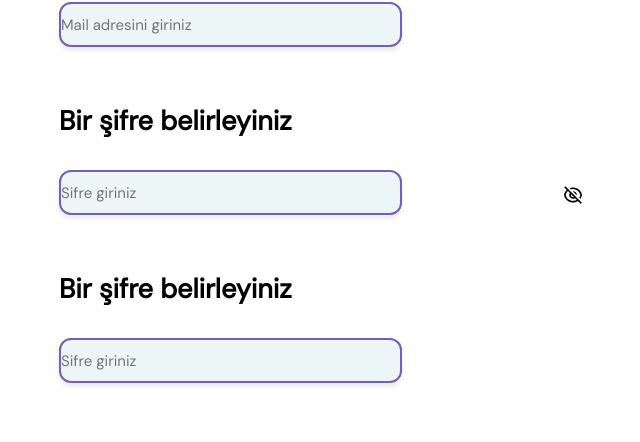
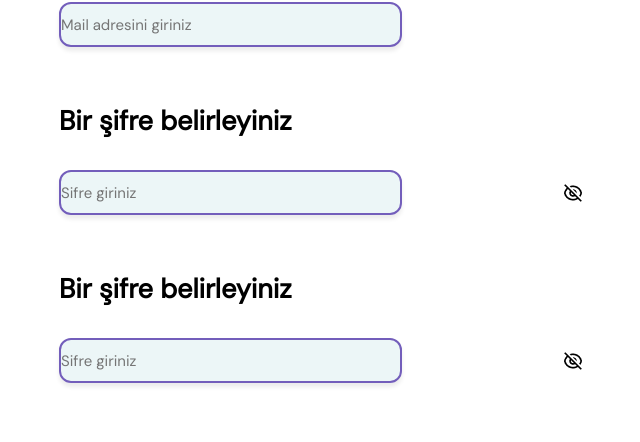
Before and after one commit to DNA-RNA/KidoKitDemo, a React (Create React App) app in the folder frontend/: page /KayitOl in a window 1280 px wide. Shown: the part 358-800 px from the top of the page, without its empty margins (317-957 px from the left). Built offline with nearby package versions, Linux system fonts and the light colour scheme.

Commit message:
syles klasörü eklendi

```diff
--- a/frontend/src/App.js
+++ b/frontend/src/App.js
@@ -1,9 +1,9 @@
 
 import {Route, Routes,BrowserRouter} from 'react-router-dom'
 import AnaSayfa from './pages/AnaSayfa';
-import './App.css';
-import './KayitOl.css'
-import './GirisYap.css'
+import './styles/App.css';
+import './styles/KayitOl.css'
+import './styles/GirisYap.css'
 import KayitOl from './pages/KayitOl';
 import GirisYap from './pages/GirisYap';
 
--- a/frontend/src/pages/KayitOl.jsx
+++ b/frontend/src/pages/KayitOl.jsx
@@ -15,7 +15,10 @@ class KayitOl extends React.Component {
 
     var result = Object.fromEntries(data);
     if(result.childGender=="on"){
-      result.childGender = 1;
+      result.childGender = 0;
+    }
+    else {
+      result.childGender =1;
     }
     var request = JSON.stringify(result);
 
--- a/frontend/src/App.css
+++ b/frontend/src/styles/App.css
@@ -7,7 +7,7 @@
 }
 .App {
   text-align: center;
-  background: url("images/background.png") no-repeat center center fixed;
+  background: url("../images/background.png") no-repeat center center fixed;
   -webkit-background-size: cover;
   -moz-background-size: cover;
   -o-background-size: cover;
--- a/frontend/src/KayitOl.css
+++ b/frontend/src/styles/KayitOl.css
@@ -38,7 +38,7 @@
     padding:0 14rem;
     margin: 0.5rem;
     flex-grow: 2;
-    flex-basis: 650px;
+    flex-basis: 550px;
 
   }
   /* form başlıkları*/
@@ -76,14 +76,15 @@
   .details .form-box-password .password-vector-1 {
     position: absolute;
     padding: 0.25rem;
-    top: 95px;
-    right: 240px;
+   right: 240px;
+   bottom: 25px;
+
 
   }
-  .details .form-box .password-vector-2 {
+  .details .form-box-password .password-vector-2 {
     position: absolute;
-    top: 435px;
-    right: 410px;
+    right: 240px;
+    bottom: 25px;
     padding: 0.25rem;
   }
   /* cinsiyet section*/
```
Also changed, not shown: frontend/src/styles/GirisYap.css (renamed from frontend/src/GirisYap.css).
